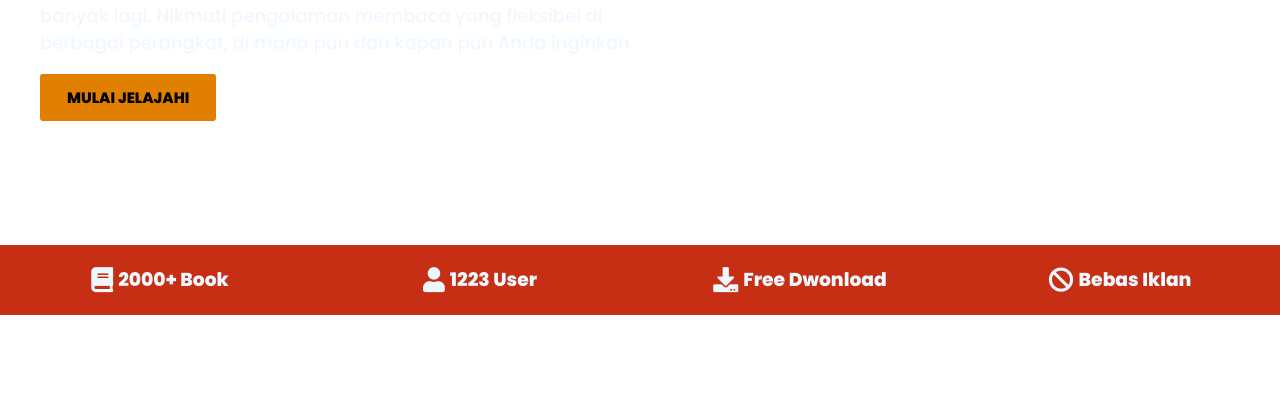
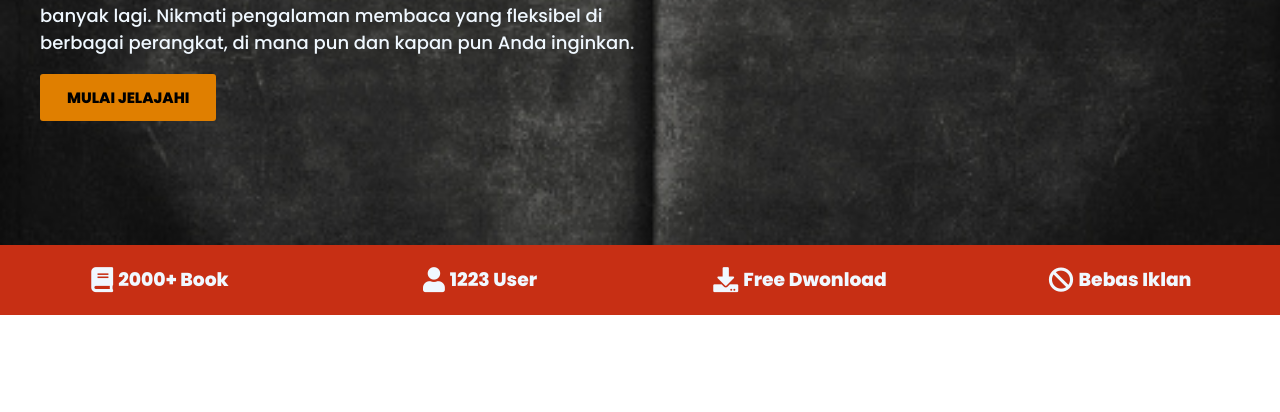
Before and after one commit to Sigitandrianto1/Gobook, a plain HTML site: page index.html in a window 1280 px wide. Shown: the part 485-897 px from the top of the page. Drawn offline with Linux system fonts and the light colour scheme; grey boxes are pictures that could not be loaded.

Commit message:
Update app.css

```diff
--- a/style/app.css
+++ b/style/app.css
@@ -119,7 +119,7 @@ main .background-page {
     background-size: cover;
     background-repeat: no-repeat;
     background-position: center;
-    background-image: url(img/background.jpg);
+    background-image: url(../img/background.jpg);
     margin-inline: auto;
     display: flex;
     flex: 1;
```
